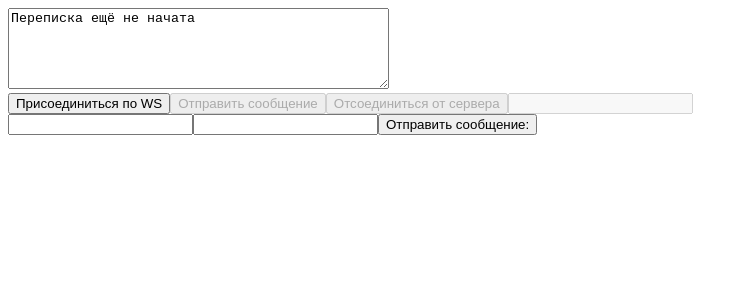
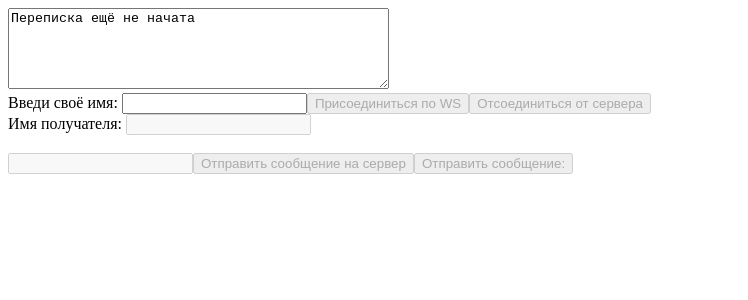
Before and after one commit to Alf51/MiniContactCenter-Client, a React (Create React App) app: page / in a window 1280 px wide. Shown: the top 300 px of the page, without its empty margins (0-748 px from the left). Built offline with nearby package versions, Linux system fonts and the light colour scheme.

Commit message:
добавил возможность личных сообщений

```diff
--- a/src/components/webSocketControlPanel.tsx
+++ b/src/components/webSocketControlPanel.tsx
@@ -3,8 +3,9 @@ import {MyMessage, useConnect} from "../socketConnection";
 import MessageStore from "../store/messageStore";
 
 export function WebSocketControlPanel(obj: { buttonName: string }) {
-    const {sendMessage, connectWS, disconnect, isConnection} = useConnect()
-    const [inputText, setInputText] = useState<string>('')
+    const {sendMessage, sendPrivateMessage, connectWS, disconnect, isConnection} = useConnect()
+    const [inputMessage, setInputMessage] = useState<string>('')
+    const [inputPrivateMessage, setInputPrivateMessage] = useState<string>('')
     const [login, setLogin] = useState<string>('')
     const [to, setTo] = useState<string>('')
     const [message, setMessage] = useState<MyMessage>({from: '', text: "hay from React", to: ''})
@@ -13,13 +14,18 @@ export function WebSocketControlPanel(obj: { buttonName: string }) {
     useEffect(() => {
         setMessage({
             from: login,
-            text: inputText,
+            text: inputMessage,
             to: to
         })
-    }, [inputText])
+    }, [inputMessage])
 
+    //todo не понятно текст чего ? А есть ещё и handleMessage
     const handleText = (event: ChangeEvent<HTMLInputElement>) => {
-        setInputText(event.target.value)
+        setInputMessage(event.target.value)
+    }
+
+    const handlePrivateText = (event: ChangeEvent<HTMLInputElement>) => {
+        setInputPrivateMessage(event.target.value)
     }
 
     const handleLogin = (event: ChangeEvent<HTMLInputElement>) => {
@@ -31,7 +37,8 @@ export function WebSocketControlPanel(obj: { buttonName: string }) {
     }
 
     const makeReset = () => {
-        setInputText('')
+        setInputMessage('')
+        setInputPrivateMessage('')
     }
 
     const handleMessage = (message: MyMessage) => {
@@ -44,24 +51,37 @@ export function WebSocketControlPanel(obj: { buttonName: string }) {
     //todo мб как то объединить с handleMessage?
     //todo пока не готово
     const handleMessagePrivate = (message: MyMessage) => {
-        if (sendMessage(message)) {
+        if (sendPrivateMessage(message)) {
             addMessage(message)
         }
         makeReset()
     }
 
+    const handleConnect = () => {
+        connectWS(login)
+    }
+
     return (
         <div>
-            <button disabled={isConnection} onClick={() => connectWS(login)}>{obj.buttonName}</button>
-            <button disabled={!isConnection || !inputText.trim()} onClick={() => handleMessage(message)}>Отправить
-                сообщение
+            <label>Введи своё имя: </label>
+            <input disabled={isConnection} value={login} type={'text'} onChange={handleLogin}></input>
+            <button disabled={isConnection || login.trim().length === 0}
+                    onClick={handleConnect}>{obj.buttonName}</button>
+            <button disabled={!isConnection} onClick={() => disconnect()}>Отсоединиться от сервера</button>
+
+            <br/>
+            <label>Имя получателя: </label>
+            <input disabled={!isConnection} value={to} type={'text'} onChange={handleTo}></input>
+            <br/>
+            <br/>
+
+            <input disabled={!isConnection} value={inputMessage} type={'text'} onChange={handleText}></input>
+            <button disabled={!isConnection || !inputMessage.trim()} onClick={() => handleMessage(message)}>Отправить
+                сообщение на сервер
             </button>
-            <button disabled={!isConnection} onClick={() => disconnect()}>Отсоединиться от сервера</button>
-            <input disabled={!isConnection} value={inputText} type={'text'} onChange={handleText}></input>
-            <br/>
-            <input value={login} type={'text'} onChange={handleLogin}></input>
-            <input value={to} type={'text'} onChange={handleTo}></input>
-            <button onClick={() => handleMessagePrivate(message)}>Отправить сообщение: {to}</button>
+            <button disabled={!isConnection || to.trim().length === 0 || !inputMessage.trim()}
+                    onClick={() => handleMessagePrivate(message)}>Отправить
+                сообщение: {to}</button>
         </div>
     );
 }
--- a/src/socketConnection.ts
+++ b/src/socketConnection.ts
@@ -59,6 +59,20 @@ export function useConnect() {
         }
     }
 
+    //todo похоже на sendMessage
+
+    const sendPrivateMessage = (message: MyMessage): boolean => {
+        if (isConnection && clientRef.current && clientRef.current.connected) {
+            clientRef.current.publish({destination: '/app/message/private', body: JSON.stringify(message)})
+            return true
+        } else {
+            setConnection(false)
+            clientRef.current.deactivate()
+            alert('Ошибка соединения')
+            return false
+        }
+    }
+
     const disconnect = () => {
         if (clientRef.current && isConnection) {
             clientRef.current.deactivate()
@@ -72,5 +86,5 @@ export function useConnect() {
         }
     }
 
-    return {connectWS, sendMessage, disconnect, isConnection}
+    return {connectWS, sendMessage, disconnect, isConnection, sendPrivateMessage}
 }
```
